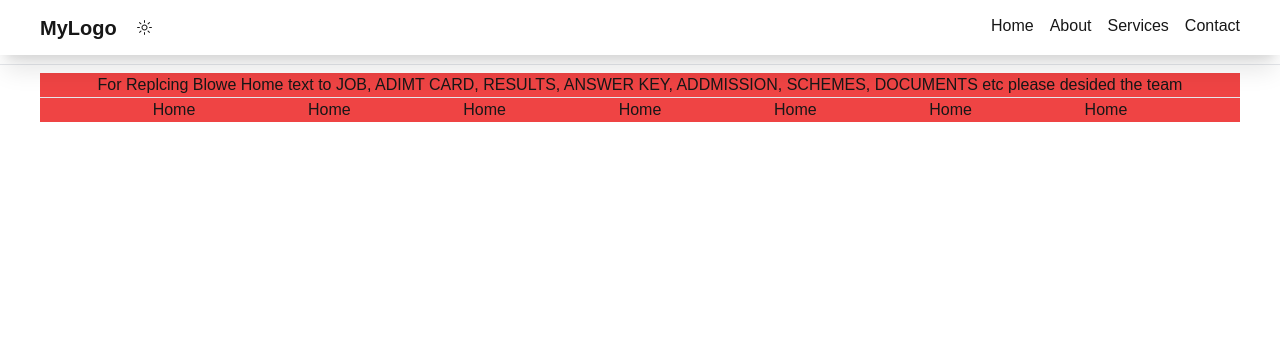
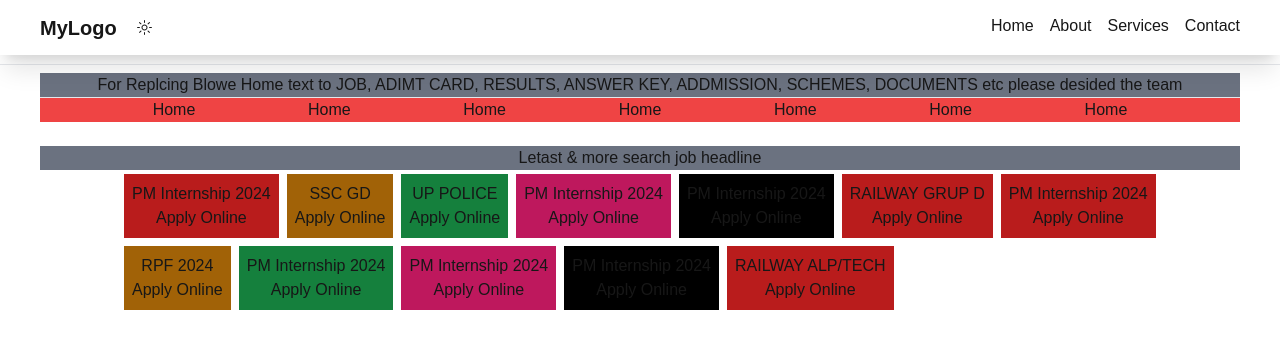
Before and after one commit to Github6432/job-portal, a Next.js app: page / in a window 1280 px wide. Shown: the top 348 px of the page. Built offline with nearby package versions, Linux system fonts and the light colour scheme.

Commit message:
add card for letest and more serch job

```diff
--- a/pages/index.tsx
+++ b/pages/index.tsx
@@ -1,3 +1,4 @@
+import Card from "./mainhome/Card";
 import Topmenu from "./mainhome/Topmenu";
 
 
@@ -8,7 +9,9 @@
         <div className=" bg-red-500">
           <Topmenu />
         </div>
-        <div></div>
+        <div className="my-6">
+        <Card />
+        </div>
       </main>
     </>
   );
--- /dev/null
+++ b/pages/mainhome/Card.tsx
@@ -0,0 +1,61 @@
+import React from 'react'
+
+const Card = () => {
+    return (
+        <>
+            <div className="text-center bg-gray-500">Letast & more search job headline</div>
+            <div className="flex flex-wrap mx-20 text-center items-center">
+                <div className="bg-red-700 m-1 p-2">
+                    <p>PM Internship 2024</p>
+                    <p>Apply Online</p>
+                </div>
+                <div className="bg-yellow-700 m-1 p-2">
+                    <p>SSC GD</p>
+                    <p>Apply Online</p>
+                </div>
+                <div className="bg-green-700 m-1 p-2">
+                    <p>UP POLICE</p>
+                    <p>Apply Online</p>
+                </div>
+                <div className="bg-pink-700 m-1 p-2">
+                    <p>PM Internship 2024</p>
+                    <p>Apply Online</p>
+                </div>
+                <div className="bg-black m-1 p-2">
+                    <p>PM Internship 2024</p>
+                    <p>Apply Online</p>
+                </div>
+                <div className="bg-red-700 m-1 p-2">
+                    <p>RAILWAY GRUP D</p>
+                    <p>Apply Online</p>
+                </div>
+                <div className="bg-red-700 m-1 p-2">
+                    <p>PM Internship 2024</p>
+                    <p>Apply Online</p>
+                </div>
+                <div className="bg-yellow-700 m-1 p-2">
+                    <p>RPF 2024</p>
+                    <p>Apply Online</p>
+                </div>
+                <div className="bg-green-700 m-1 p-2">
+                    <p>PM Internship 2024</p>
+                    <p>Apply Online</p>
+                </div>
+                <div className="bg-pink-700 m-1 p-2">
+                    <p>PM Internship 2024</p>
+                    <p>Apply Online</p>
+                </div>
+                <div className="bg-black m-1 p-2">
+                    <p>PM Internship 2024</p>
+                    <p>Apply Online</p>
+                </div>
+                <div className="bg-red-700 m-1 p-2">
+                    <p>RAILWAY ALP/TECH</p>
+                    <p>Apply Online</p>
+                </div>
+            </div>
+        </>
+    )
+}
+
+export default Card
--- a/pages/mainhome/Topmenu.tsx
+++ b/pages/mainhome/Topmenu.tsx
@@ -3,7 +3,7 @@
 const Topmenu = () => {
     return (
         <>
-            <p className="mt-2 text-center">For Replcing Blowe Home text to JOB, ADIMT CARD, RESULTS, ANSWER KEY, ADDMISSION, SCHEMES, DOCUMENTS etc please desided the team</p>
+            <p className="mt-2 bg-gray-500 text-center">For Replcing Blowe Home text to JOB, ADIMT CARD, RESULTS, ANSWER KEY, ADDMISSION, SCHEMES, DOCUMENTS etc please desided the team</p>
             <hr />
             <ul className="flex justify-evenly">
                 <li>Home</li>
```
